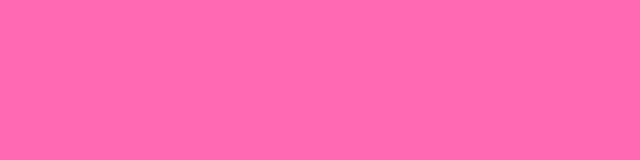
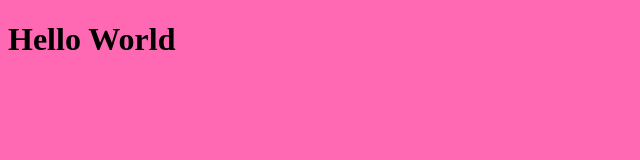
Before and after one commit to abdullah-awan-17/week12s2, a website: page src/index.html in a window 1280 px wide. Shown: the whole page, without its empty margins (0-640 px from the left). Drawn offline with Linux system fonts and the light colour scheme.

Commit message:
modify index.html and index.css

```diff
--- a/src/index.html
+++ b/src/index.html
@@ -7,6 +7,6 @@
     <title>HotPink</title>
 </head>
 <body>
-    <h1>
+    <h1>Hello World</h1>
 </body>
 </html>
--- a/styles/index.css
+++ b/styles/index.css
@@ -1,3 +1,3 @@
-boDy {
+body {
     background-color: hotpink;
 }
```
